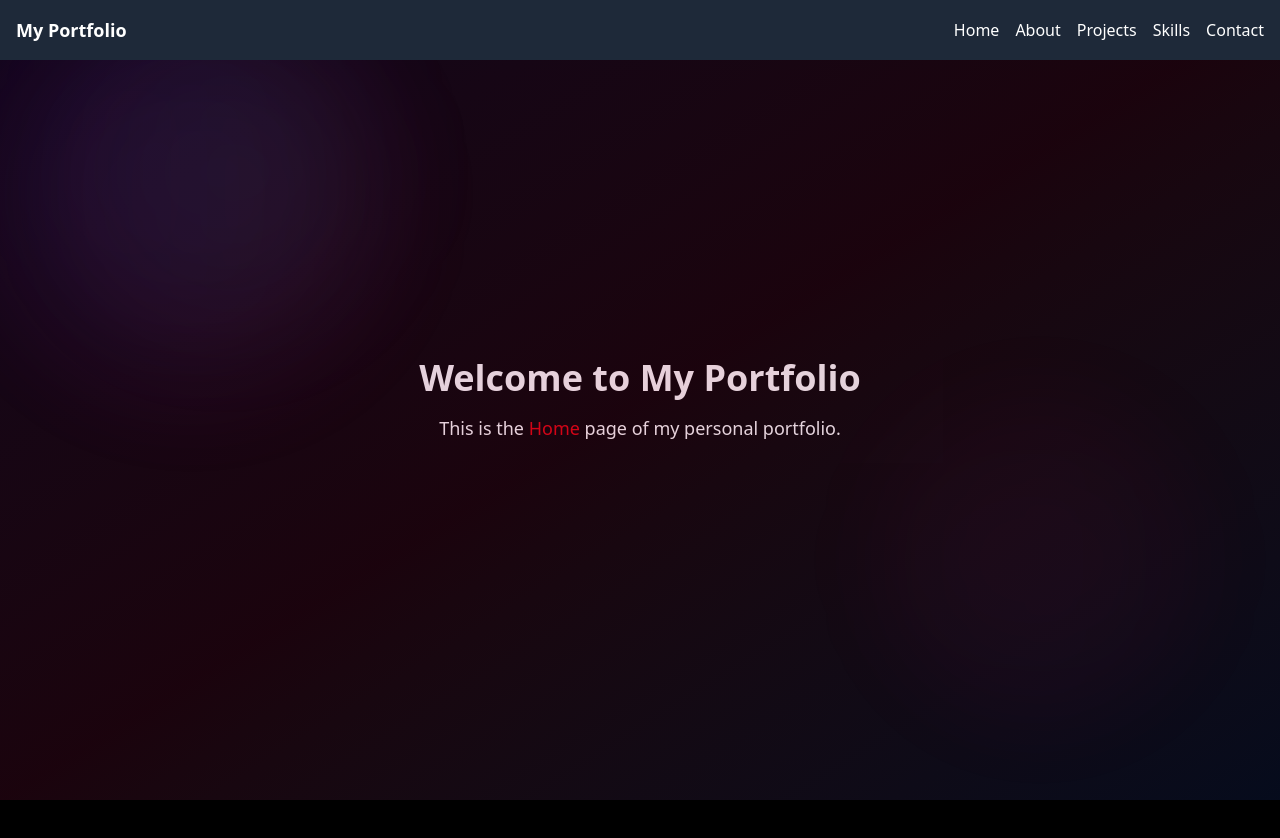
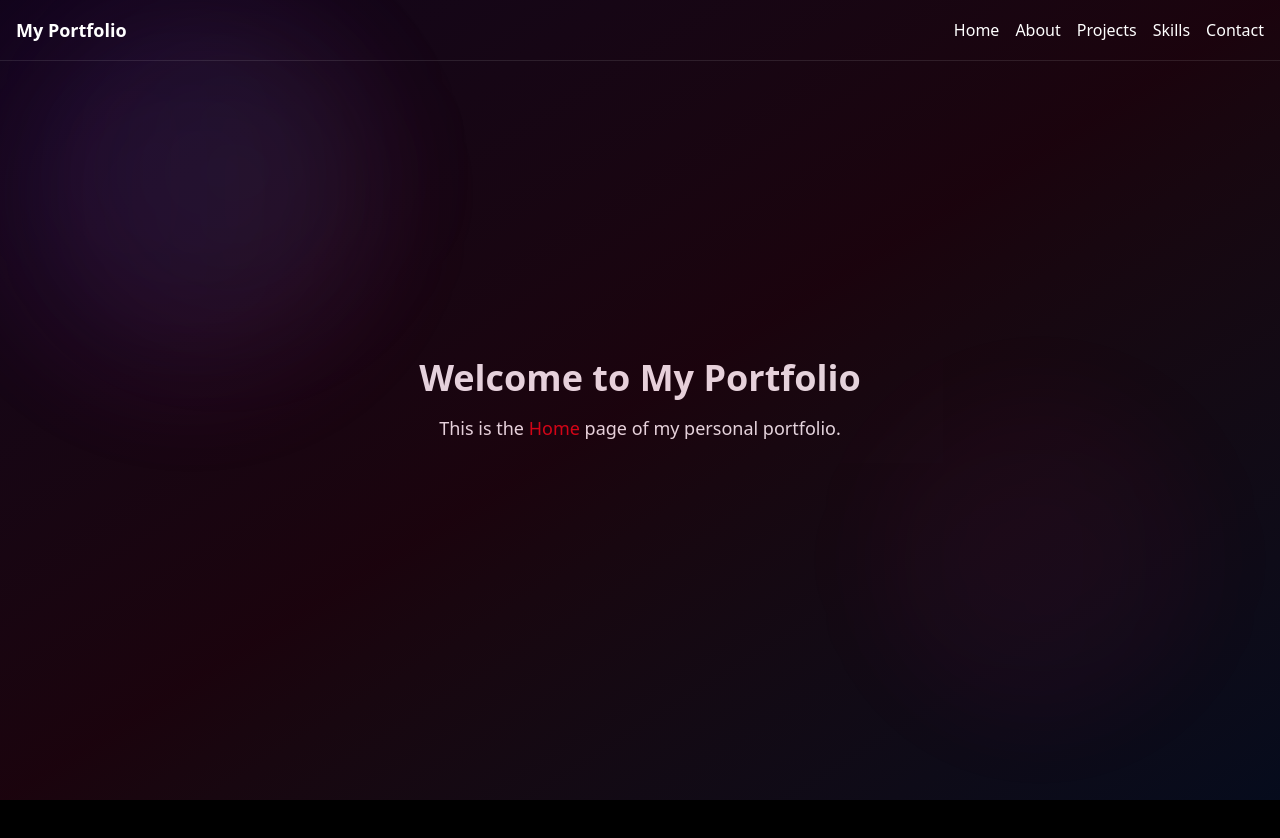
Before and after one commit to Obayaa/personal-portfolio-website, a React (Vite) app: page / in a window 1280 px wide. Shown: the top 838 px of the page. Built offline with nearby package versions, Linux system fonts and the light colour scheme.

Commit message:
updated the nav bar to use a transparent navbar and a bottom border

```diff
--- a/src/components/Navbar.jsx
+++ b/src/components/Navbar.jsx
@@ -1,6 +1,6 @@
 function Navbar() {
     return (
-        <nav className="bg-gray-800 p-4 fixed w-full top-0">
+        <nav className="bg-transparent border-b border-white/10 p-4 fixed w-full top-0">
             <div className="container mx-auto flex justify-between items-center">
                 <a href="/" className="text-white text-lg font-bold">My Portfolio</a>
                 <ul className="flex space-x-4">
```
